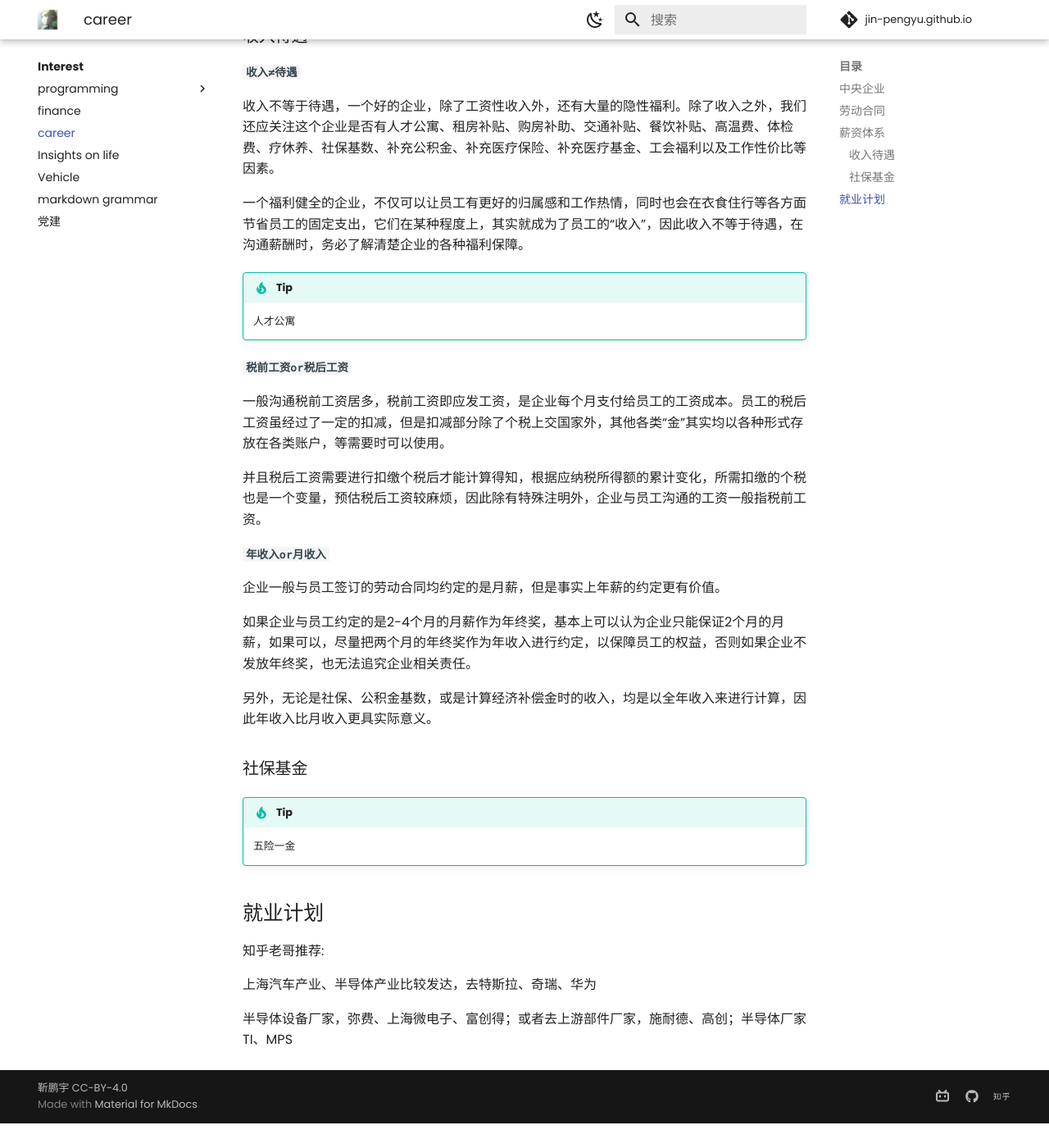
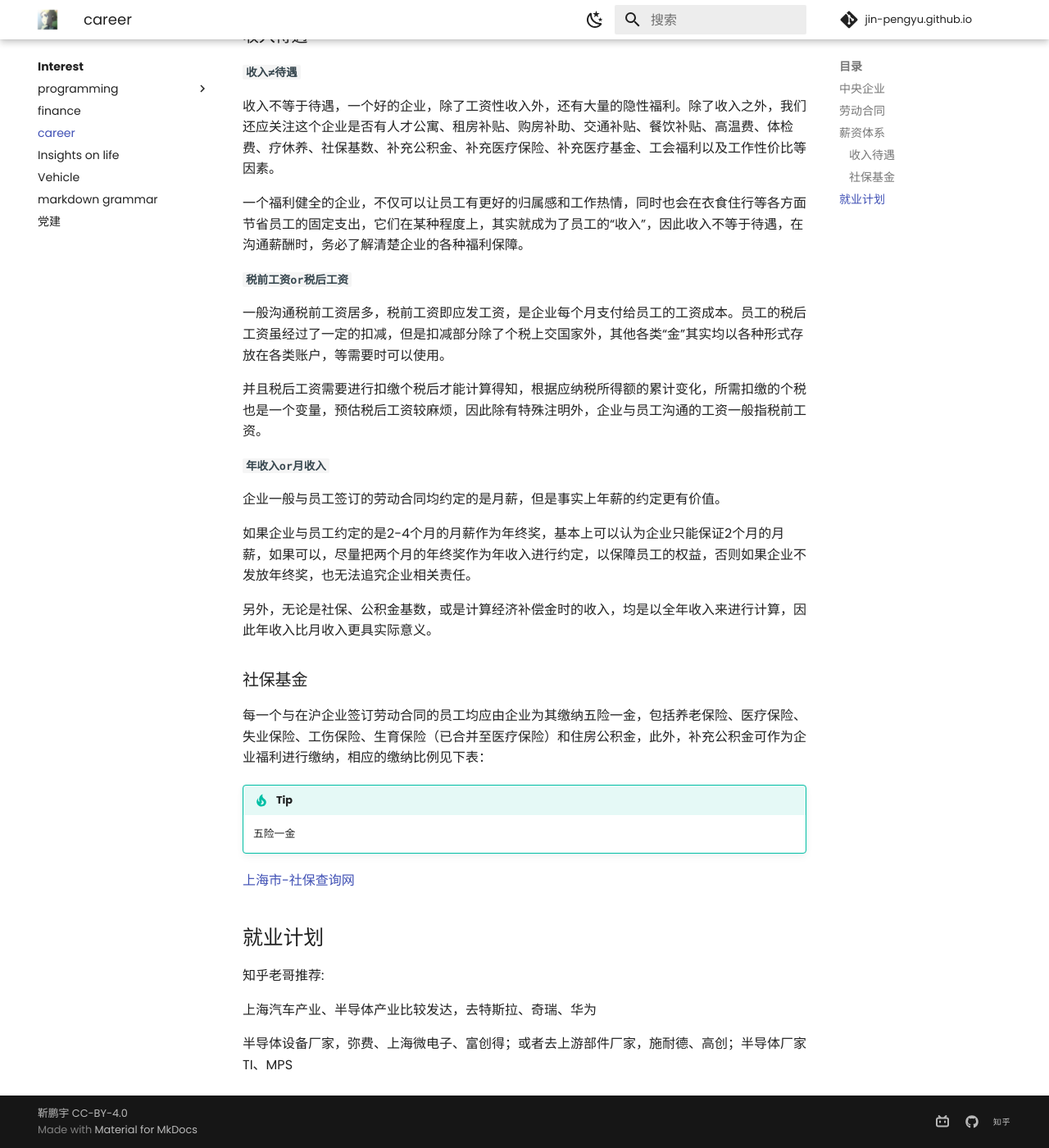
Before and after one commit to Pengyu-Jin/Pengyu-Jin.github.io, an MkDocs documentation site: the page built from docs/interest/career/career.md, in a window 1280 px wide and 1400 px high, scrolled down 583 px. Shown: the whole window at 82% size. Built offline with MkDocs 1.6.1 and Material for MkDocs 9.7.7, drawn with Linux system fonts in a browser that asks for light colours; comment, search, counter and statistics services are not loaded; before the commit the page ends 1953 px from its top, so only the background shows below that.

Commit message:
research20240622

```diff
--- a/docs/interest/career/career.md
+++ b/docs/interest/career/career.md
@@ -20,8 +20,6 @@
 
 一个福利健全的企业，不仅可以让员工有更好的归属感和工作热情，同时也会在衣食住行等各方面节省员工的固定支出，它们在某种程度上，其实就成为了员工的“收入”，因此收入不等于待遇，在沟通薪酬时，务必了解清楚企业的各种福利保障。
 
-!!! tip
-    人才公寓
 
 **`税前工资or税后工资`**
 
@@ -38,9 +36,18 @@
 另外，无论是社保、公积金基数，或是计算经济补偿金时的收入，均是以全年收入来进行计算，因此年收入比月收入更具实际意义。
 
 ### 社保基金
+每一个与在沪企业签订劳动合同的员工均应由企业为其缴纳五险一金，包括养老保险、医疗保险、失业保险、工伤保险、生育保险（已合并至医疗保险）和住房公积金，此外，补充公积金可作为企业福利进行缴纳，相应的缴纳比例见下表：
+
+
 
 !!! tip
     五险一金
+
+
+[上海市-社保查询网](http://sh.12333si.com/shanghai/){:target=_blank}
+
+
+
 
 ## 就业计划
 知乎老哥推荐:
```
